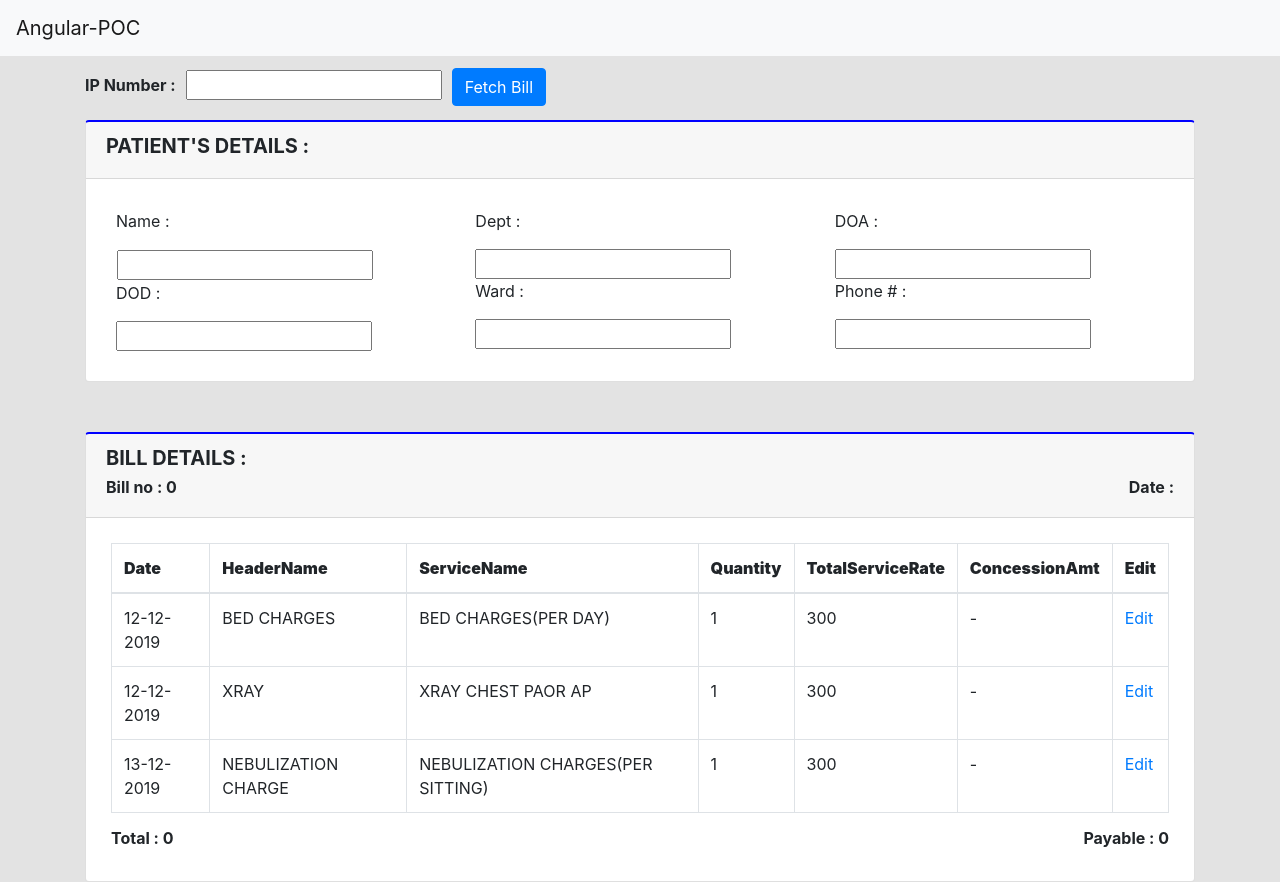
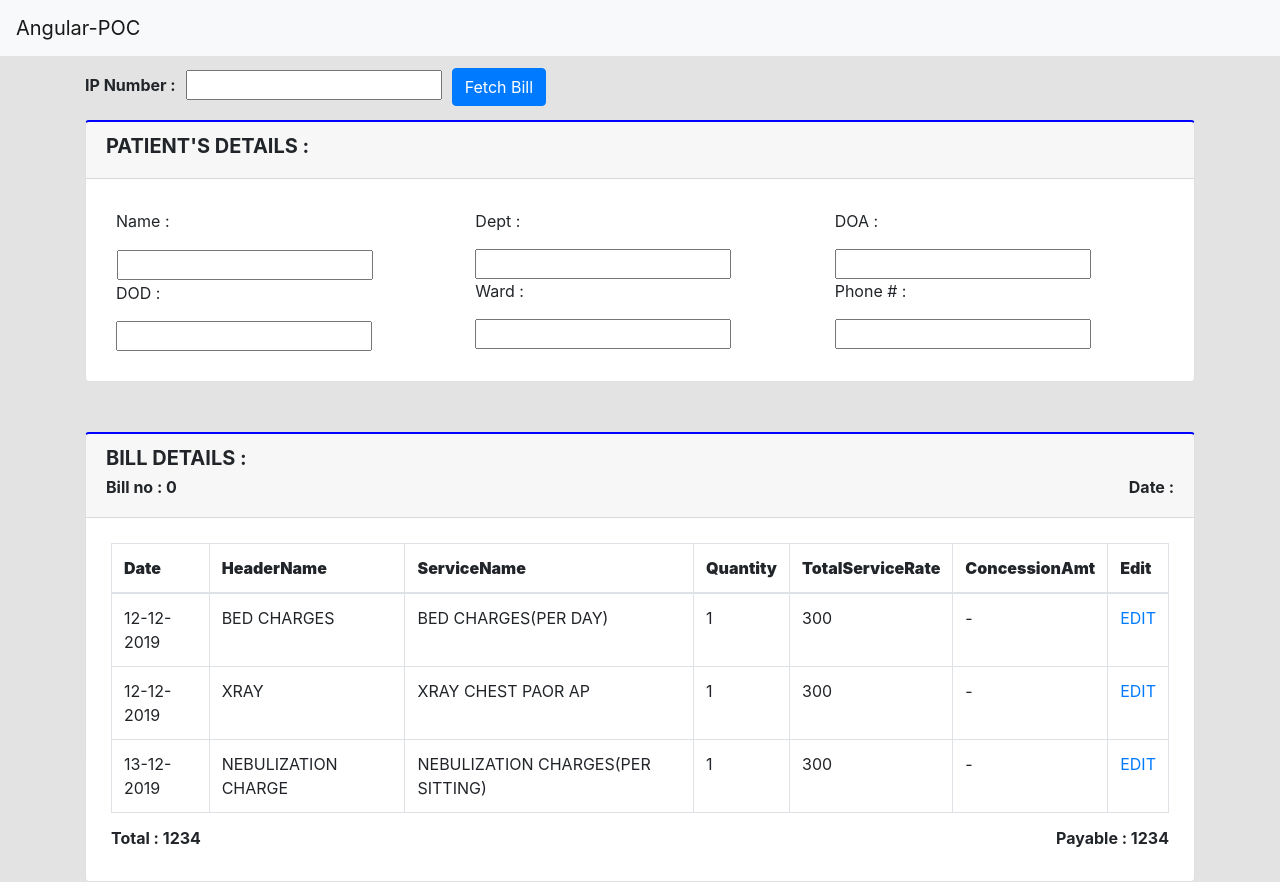
Before and after one commit to CKPatil/AngularAssignment, an Angular app: page / in a window 1280 px wide. Built offline with nearby package versions, Linux system fonts and the light colour scheme.

Commit message:
commit on 'master'

```diff
--- a/package.json
+++ b/package.json
@@ -19,6 +19,7 @@
     "@angular/platform-browser": "~8.2.14",
     "@angular/platform-browser-dynamic": "~8.2.14",
     "@angular/router": "~8.2.14",
+    "@fortawesome/fontawesome-free": "^5.12.0",
     "rxjs": "~6.4.0",
     "tslib": "^1.10.0",
     "zone.js": "~0.9.1"
--- a/src/app/app.module.ts
+++ b/src/app/app.module.ts
@@ -1,5 +1,6 @@
 import { BrowserModule } from '@angular/platform-browser';
 import { NgModule } from '@angular/core';
+import { FormsModule } from '@angular/forms';
 
 import { AppRoutingModule } from './app-routing.module';
 import { AppComponent } from './app.component';
@@ -14,7 +15,8 @@ import { BillComponent } from './bill/bill.component';
   ],
   imports: [
     BrowserModule,
-    AppRoutingModule
+    AppRoutingModule,
+    FormsModule
   ],
   providers: [],
   bootstrap: [AppComponent]
--- a/src/app/bill/bill.component.css
+++ b/src/app/bill/bill.component.css
@@ -0,0 +1,19 @@
+table td {
+    position: relative;
+  }
+
+table td input {
+    position: absolute;
+    display: block;
+    top:0;
+    left:0;
+    margin: 0;
+    height: 100%;
+    width: 100%;
+    border: none;
+    padding: 10px;
+    box-sizing: border-box;
+  }
+  button{
+    margin-bottom: 10px;
+  }
--- a/src/app/bill/bill.component.html
+++ b/src/app/bill/bill.component.html
@@ -19,16 +19,16 @@
                 </thead>
                 <tbody>
                     <tr *ngFor="let row of tableData;index as i" class="hover-highlight">
-                        <td>{{row.date}}</td>
-                        <td>{{row.headerName}}</td>
-                        <td>{{row.serviceName}}</td>
-                        <td>{{row.qty}}</td>
-                        <td>{{row.totalServiceRate}}</td>
-                        <td>{{row.concessionAmt}}</td>
+                        <td><span *ngIf="enableEditIndex != i">{{row.date}}</span><input type="text" [(ngModel)]="row.date" *ngIf="enableEdit && enableEditIndex == i"/></td>
+                        <td><span *ngIf="enableEditIndex != i">{{row.headerName}}</span><input type="text" [(ngModel)]="row.headerName" *ngIf="enableEdit && enableEditIndex == i"/></td>
+                        <td><span *ngIf="enableEditIndex != i">{{row.serviceName}}</span><input type="text" [(ngModel)]="row.serviceName" *ngIf="enableEdit && enableEditIndex == i"/></td>
+                        <td><span *ngIf="enableEditIndex != i">{{row.qty}}</span><input type="text" [(ngModel)]="row.qty" *ngIf="enableEdit && enableEditIndex == i"/></td>
+                        <td><span *ngIf="enableEditIndex != i">{{row.totalServiceRate}}</span><input type="text" [(ngModel)]="row.totalServiceRate" *ngIf="enableEdit && enableEditIndex == i"/></td>
+                        <td><span *ngIf="enableEditIndex != i">{{row.concessionAmt}}</span><input type="text" [(ngModel)]="row.concessionAmt" *ngIf="enableEdit && enableEditIndex == i"/></td>
                         <td>
-                            <button *ngIf="enableEdit && enableEditIndex == i" (click)="enableEdit=false" class="btn page-secondary-action-btn" ng-click="cancel()">Cancel</button>
-                            <button *ngIf="enableEdit && enableEditIndex == i" id="saveBtn" class="btn page-primary-action-btn" (click)="saveSegment()" type="submit">Save</button>
-                            <a href="#" class="table-row-action edit-action" *ngIf="!enableEdit" (click)="enableEditMethod($event, i)">Edit</a>
+                            <button *ngIf="enableEdit && enableEditIndex == i" (click)="enableEdit=false; cancel()" class="btn btn-outline-primary page-secondary-action-btn" >CANCEL</button>
+                            <button *ngIf="enableEdit && enableEditIndex == i" id="saveBtn" class="btn btn-outline-primary page-primary-action-btn" (click)="saveSegment()" type="submit">SAVE</button>
+                            <a href="#" class="table-row-action edit-action" *ngIf="i != enableEditIndex || enableEditIndex == null" (click)="enableEditMethod($event, i)">EDIT</a>
                         </td>
                     </tr>
                 </tbody>
--- a/src/app/bill/bill.component.ts
+++ b/src/app/bill/bill.component.ts
@@ -12,8 +12,8 @@ export class BillComponent implements OnInit {
   enableEditIndex = null;
   date ="";
   time ="";
-  total =0;
-  payable = 0;
+  total = 1234;
+  payable = 1234;
   tableData = [
     {
       "date":'12-12-2019',
@@ -45,4 +45,14 @@ export class BillComponent implements OnInit {
     this.enableEditIndex = i;
     console.log(i, e);
   }
+
+  cancel() {
+    console.log('cancel');
+    this.enableEditIndex = null;
+  }
+
+  saveSegment() {
+    this.enableEditIndex = null;
+  }
+  ngOnInit(){}
 }
--- a/src/app/patient/patient.component.ts
+++ b/src/app/patient/patient.component.ts
@@ -7,4 +7,6 @@ import { Component, OnInit } from '@angular/core';
 })
 export class PatientComponent implements OnInit {
   title = "PATIENT'S DETAILS : "
+
+  ngOnInit(){}
 }
```
Also changed, not shown: 1 other file (tests, documents, lock files or other folders).
